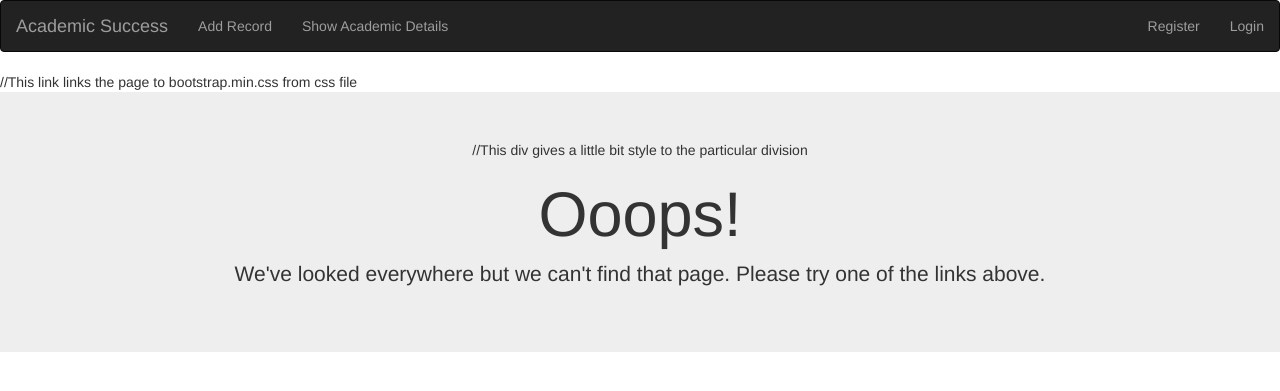
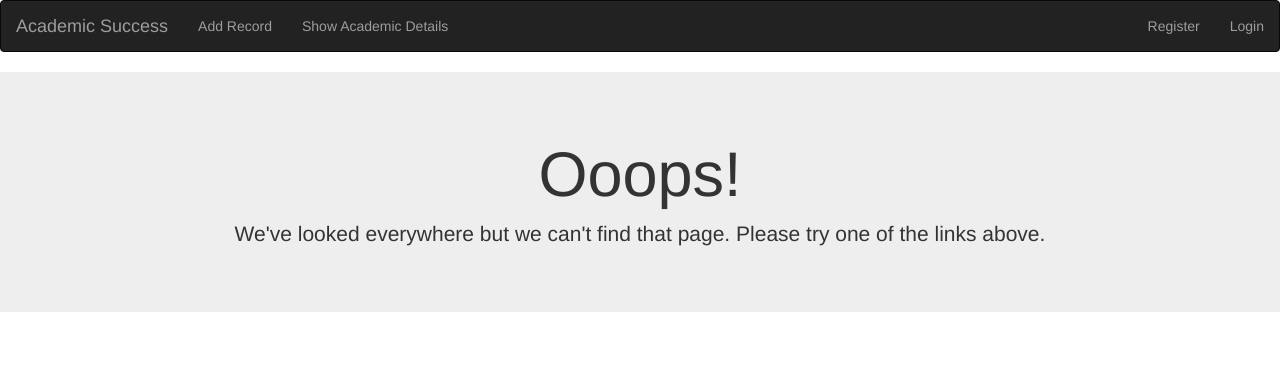
Before and after one commit to kbanyal10/Assignment-2-Intro-to-Web-Programming, a PHP site: page /404Error.php in a window 1280 px wide. Shown: the top 391 px of the page. Run offline with PHP 8.4, Linux system fonts and the light colour scheme; some libraries are stand-ins or nearby versions.

Commit message:
Add files via upload

```diff
--- a/404Error.php
+++ b/404Error.php
@@ -6,9 +6,9 @@ $title = "Not Found";//This changes the title of the page to "Not Found".
 
 require ('Header.php');//This includes the header to the page which is already coded
 ?>
-<link rel="stylesheet" href="css/bootstrap.min.css" />//This link links the page to bootstrap.min.css from css file
+<link rel="stylesheet" href="css/bootstrap.min.css" /><!--This link links the page to bootstrap.min.css from css file-->
 
-<div class="text-center text-danger jumbotron"  > //This div gives a little bit style to the particular division
+<div class="text-center text-danger jumbotron"  > <!--This div gives a little bit style to the particular division-->
 
 <h1>Ooops!</h1>
 
```
Also changed, not shown: AcademicRecords.php (+6 -4 lines).
